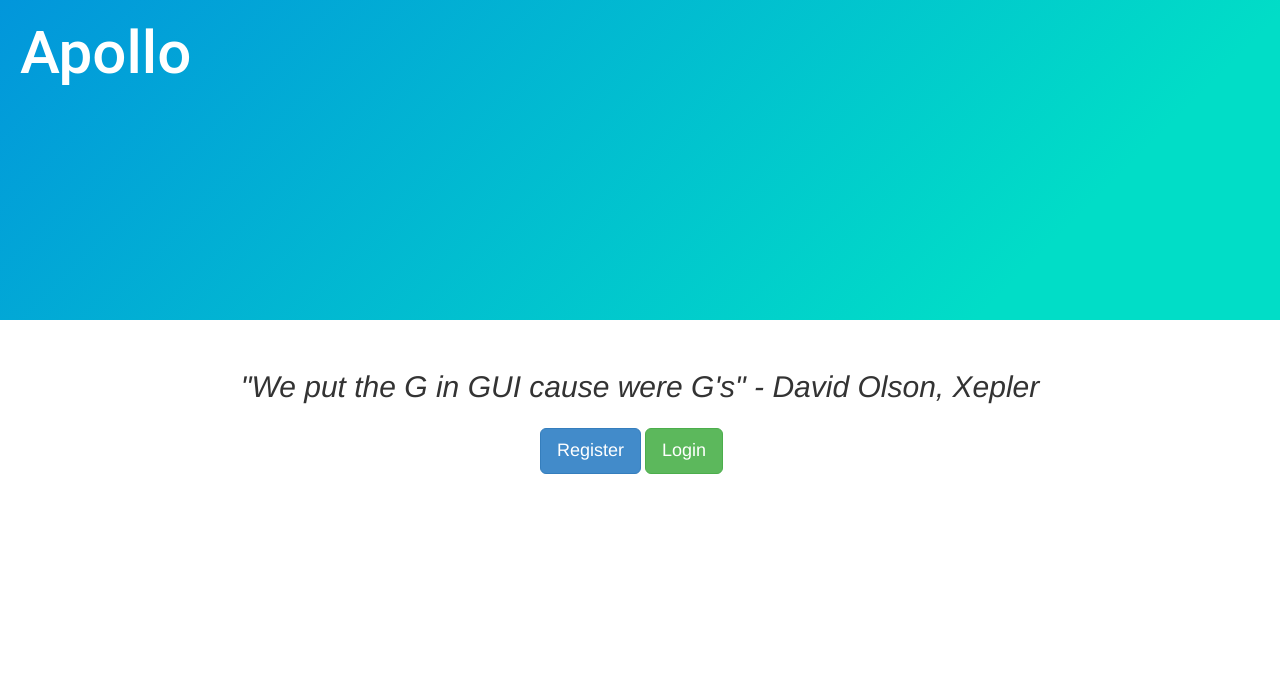
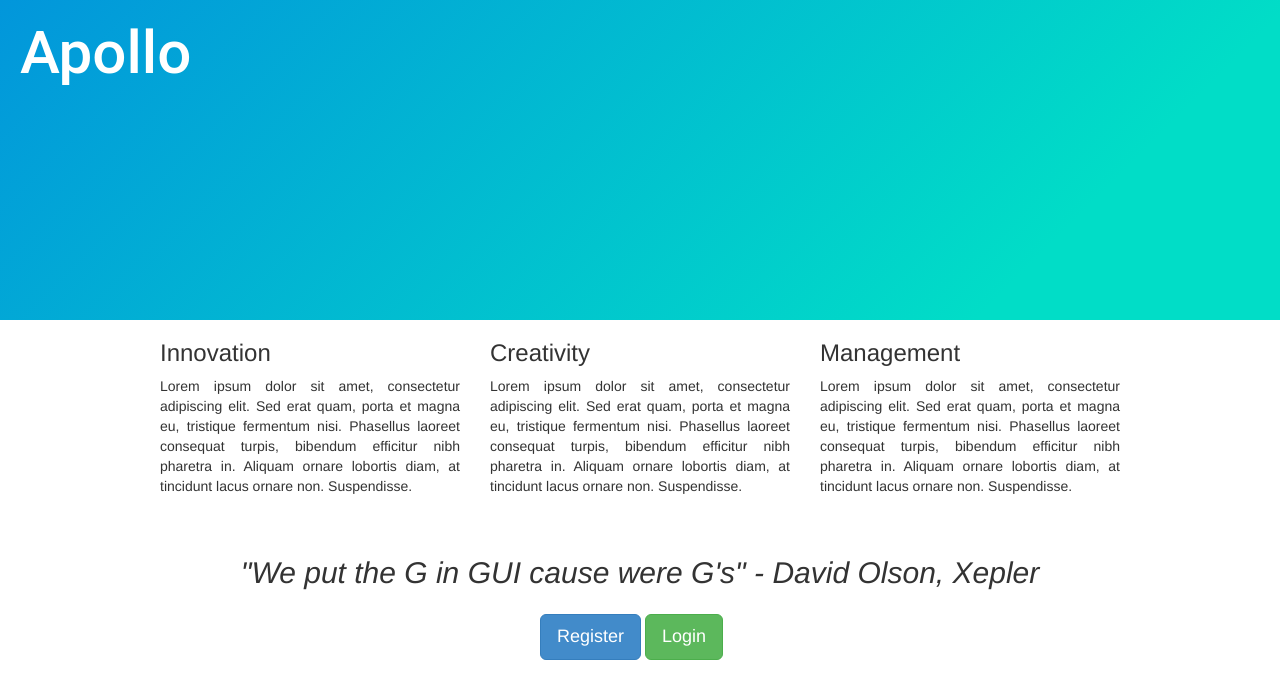
Before and after one commit to implacable/projectManager, a Django app: page / in a window 1280 px wide. Shown: the top 699 px of the page. Run offline with Django 3.2, Linux system fonts and the light colour scheme; parts of the project's set-up code (start-up, migrations or seed data) failed here and were passed over; some libraries are stand-ins or nearby versions.

Commit message:
Updated landing page

```diff
--- a/project_ticket/static/project_ticket/landing_style.css
+++ b/project_ticket/static/project_ticket/landing_style.css
@@ -47,3 +47,7 @@
 	margin: 0 auto;
 	width: 200px;
 }
+
+.content {
+	text-align: justify;
+}
--- a/project_ticket/templates/project_ticket/landing.html
+++ b/project_ticket/templates/project_ticket/landing.html
@@ -12,9 +12,25 @@
 		<div class="wrapper">
 			<div class="row">
 				<div class="col-md-12">
+					<div class="row">
+						<div class="col-md-4 content">
+							<h3> Innovation </h3>
+							<p>Lorem ipsum dolor sit amet, consectetur adipiscing elit. Sed erat quam, porta et magna eu, tristique fermentum nisi. Phasellus laoreet consequat turpis, bibendum efficitur nibh pharetra in. Aliquam ornare lobortis diam, at tincidunt lacus ornare non. Suspendisse.</p>
+						</div>
+						<div class="col-md-4 content">
+							<h3> Creativity </h3>
+							<p>Lorem ipsum dolor sit amet, consectetur adipiscing elit. Sed erat quam, porta et magna eu, tristique fermentum nisi. Phasellus laoreet consequat turpis, bibendum efficitur nibh pharetra in. Aliquam ornare lobortis diam, at tincidunt lacus ornare non. Suspendisse.</p>
+						</div>
+						<div class="col-md-4 content">
+							<h3> Management </h3>
+							<p>Lorem ipsum dolor sit amet, consectetur adipiscing elit. Sed erat quam, porta et magna eu, tristique fermentum nisi. Phasellus laoreet consequat turpis, bibendum efficitur nibh pharetra in. Aliquam ornare lobortis diam, at tincidunt lacus ornare non. Suspendisse.</p>
+						</div>
+					</div>
+
 					<div class="tag_line">
 						<h2> "We put the G in GUI cause were G's" - David Olson, Xepler </h2>
 					</div>
+
 					<div class="button_group">
 						<a href="{% url 'register' %}"> <button class="btn btn-primary btn-lg"> Register </button> </a>
 						<a href="{% url 'login' %}"> <button class="btn btn-success btn-lg"> Login </button> </a>
```
Also changed, not shown: db.sqlite3 (deleted).
